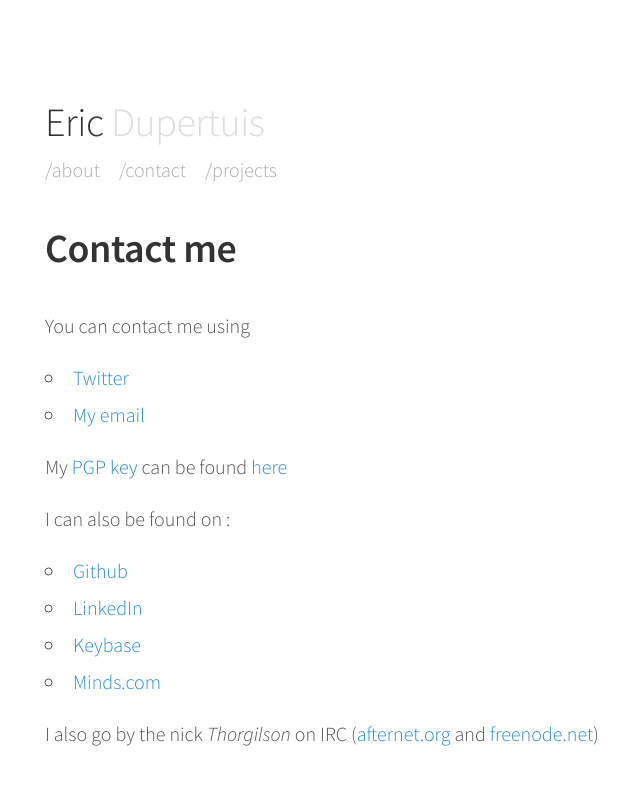
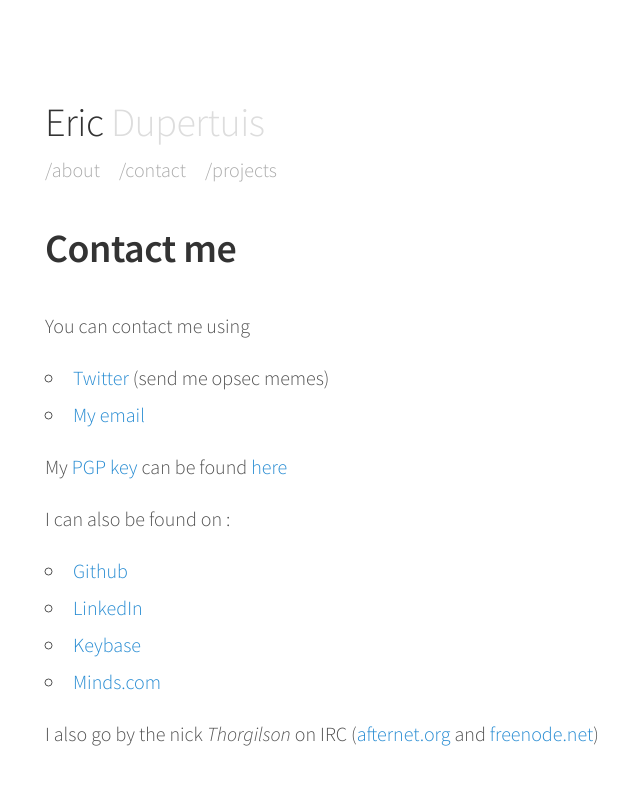
Before and after one commit to EricDupertuis/EricDupertuis.github.io, a Jekyll site: the page built from contact.md, in a window 1280 px wide. Shown: the top 785 px of the page, without its empty margins (235-875 px from the left). Built offline with Jekyll 4.4.1, drawn with Linux system fonts in a browser that asks for light colours.

Commit message:
Opsec memes baby

```diff
--- a/contact.md
+++ b/contact.md
@@ -6,7 +6,7 @@ permalink: /contact/
 
 You can contact me using
 
-- [Twitter](https://twitter.com/dupertuiseric)
+- [Twitter](https://twitter.com/dupertuiseric) (send me opsec memes)
 - [My email](mailto://contact@edupertuis.net)
 
 My [PGP key](http://openpgp.org/) can be found [here](/files/key.asc)
```
